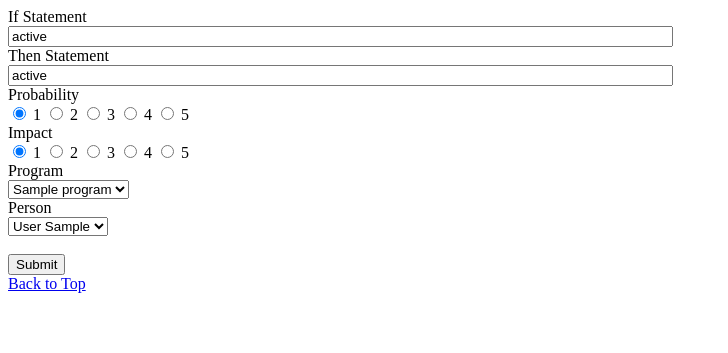
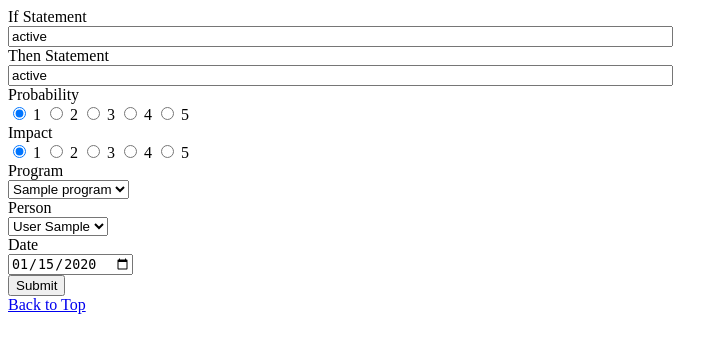
Before and after one commit to sgtaylor16/riskregister, a Flask app: page /editrisk/1 in a window 1280 px wide. Shown: the top 353 px of the page, without its empty margins (0-728 px from the left). Run offline with Flask 3, Linux system fonts and the light colour scheme; tables that the repository leaves empty hold one stand-in row (values such as "Sample post").

Commit message:
date added to risk table and forms.

```diff
--- a/dbcode/models.py
+++ b/dbcode/models.py
@@ -25,6 +25,7 @@ class Risks(db.Model):
     program_id: Mapped[int] = mapped_column(ForeignKey('programs.id'))
     program: Mapped["Programs"] = relationship(back_populates="risks")
     mitigations: Mapped[List["Mitigations"]] = relationship(back_populates="risk")
+    date: Mapped[datetime] = mapped_column(DateTime)
 
 class Mitigations(db.Model):
     __tablename__ = 'mitigations'
--- a/forms.py
+++ b/forms.py
@@ -1,6 +1,7 @@
 from flask_wtf import FlaskForm
 from wtforms import StringField,  SubmitField, SubmitField, RadioField,SelectField, SelectMultipleField
 from wtforms.validators import DataRequired
+from wtforms.fields import DateField
 
 class RiskForm(FlaskForm):
     ifstatement = StringField('If Statement', validators=[DataRequired()])
@@ -10,6 +11,7 @@ class RiskForm(FlaskForm):
     submit = SubmitField('Submit')
     Program = SelectField('Program')
     Person = SelectField('Person')
+    date = DateField('Date', format='%Y-%m-%d', validators=[DataRequired()])
 
 class ProgramForm(FlaskForm):
     name = StringField('Program Name', validators=[DataRequired()])
--- a/pages/risks/risks.py
+++ b/pages/risks/risks.py
@@ -33,7 +33,8 @@ def edit_risk(risk_id):
                         probability=str(risk.probability),
                         impact=str(risk.impact),
                         Program=riskprogram.id,
-                        Person=riskperson.id)
+                        Person=riskperson.id,
+                        date=risk.date)
 
         if len(Programs.query.all()) > 0:
             form.Program.choices = sorted([(program.id, program.name) for program in Programs.query.all()])
@@ -49,6 +50,7 @@ def edit_risk(risk_id):
             risk.impact = form.impact.data
             risk.program_id = form.Program.data
             risk.person_id = form.Person.data
+            risk.date = form.date.data
 
             db.session.commit()
 
--- a/templates/riskdetail.html
+++ b/templates/riskdetail.html
@@ -36,6 +36,8 @@
         {{ form.Person.label }}<br>
         {{ form.Person() }}
         <br>
+        {{ form.date.label }}<br>
+        {{ form.date() }}
         <br>
 
         {{ form.submit() }}
```
Also changed, not shown: dbcode/dbtools.py (+4 -3 lines).
